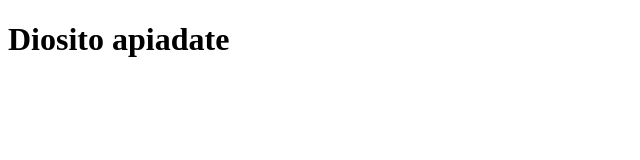
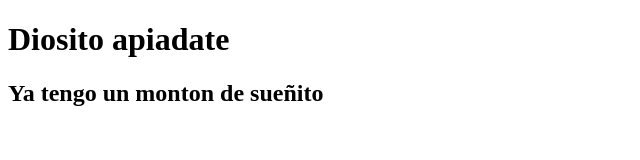
Before and after one commit to solecitoJz/nw_git, a plain HTML site: page index.html in a window 1280 px wide. Shown: the whole page, without its empty margins (0-640 px from the left). Drawn offline with Linux system fonts and the light colour scheme.

Commit message:
jugando ando probando ando

```diff
--- a/index.html
+++ b/index.html
@@ -7,5 +7,6 @@
 </head>
 <body>
     <h1>Diosito apiadate</h1>
+    <h2>Ya tengo un monton de sueñito</h2>
 </body>
 </html>
```
